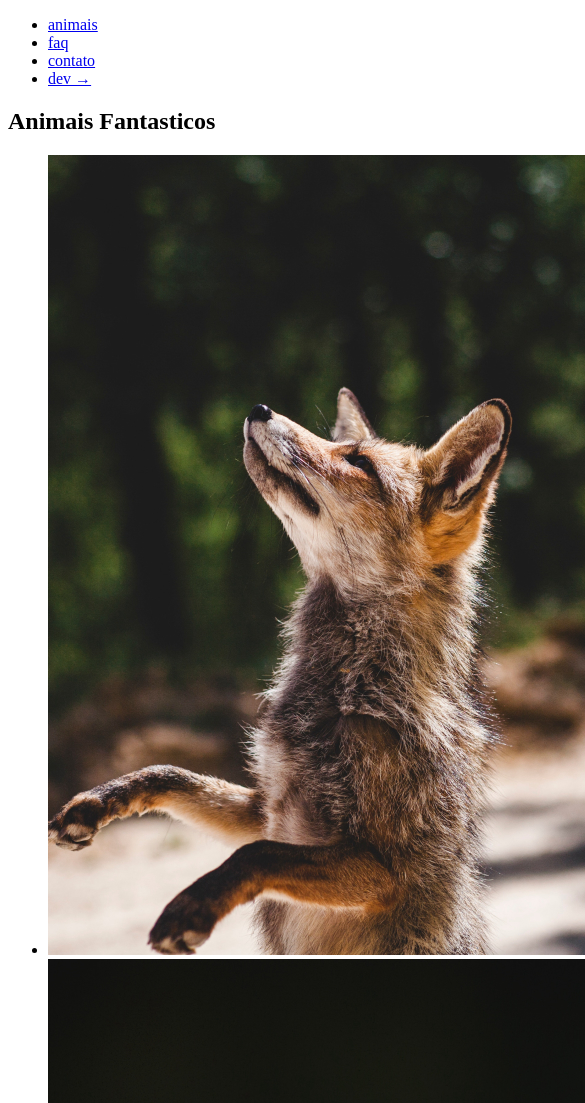
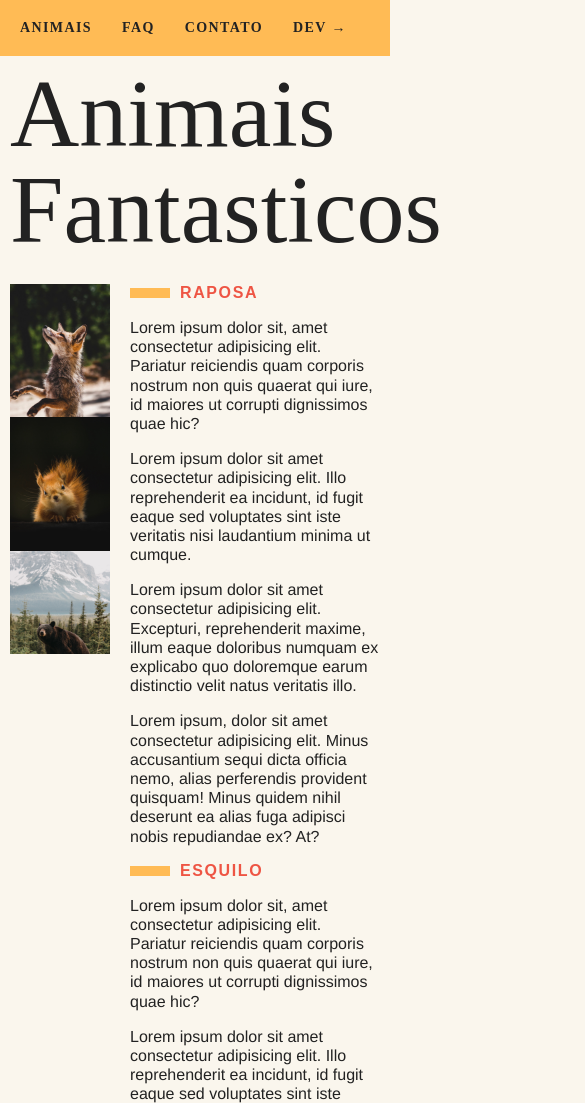
Before and after one commit to ighoralves/animais_fantasticos, a website built with Parcel: page index.html in a window 390 px wide. Shown: the top 1103 px of the page, 585 px wide, since content can reach past the window. Built offline with nearby package versions, Linux system fonts and the light colour scheme.

Commit message:
terminamos a parte do front

```diff
--- /dev/null
+++ b/assets/styles/components/Contato.scss
@@ -0,0 +1,23 @@
+.Contato {
+    .Map {
+        grid-column: 2;
+    }
+
+    .Dados {
+        grid-column: 3;
+
+        li {
+            margin-bottom: 1rem;
+            font-family: Arial, Helvetica, sans-serif;
+
+            &::before {
+                content: '';
+                width: 20px;
+                height: 10px;
+                display: inline-block;
+                margin-right: 10px;
+                background: #fb5;
+            }
+        }
+    }
+}
--- /dev/null
+++ b/assets/styles/components/Faq.scss
@@ -0,0 +1,28 @@
+.Faq {
+    &-lista {
+        grid-column: 2 / 4;
+
+        dt {
+            font-family: helvetica, arial;
+            font-weight: bold;
+            margin-top: 2rem;
+            margin-bottom: .5rem;
+            color: #e54;
+
+            &::before {
+                content: '';
+                width: 20px;
+                height: 10px;
+                display: inline-block;
+                margin-right: 10px;
+                background: #fb5;
+            }
+        }
+
+        dd {
+            font-family: Arial, Helvetica, sans-serif;
+            margin-bottom: .5rem;
+            margin-left: 30px;
+        }
+    }
+}
--- /dev/null
+++ b/assets/styles/components/Footer.scss
@@ -0,0 +1,10 @@
+.Copy {
+    grid-column: 3 / 5;
+    margin-bottom: 2rem;
+    background: #fb5;
+
+    p {
+        font-weight: bold;
+        font-family: Arial, Helvetica, sans-serif;
+    }
+}
--- /dev/null
+++ b/assets/styles/components/Grid.scss
@@ -0,0 +1,67 @@
+.grid-section {
+    grid-column: 2 / 4;
+    width: 100%;
+    box-sizing: border-box;
+    padding: 10px;
+    display: grid;
+    grid-template-columns: 90px 300px 1fr;
+    gap: 20px;
+    margin-bottom: 4rem;
+
+    .Titulo {
+        font-size: 6rem;
+        line-height: 1;
+        font-weight: 400;
+        margin-bottom: 1rem;
+        grid-column: 1 / 4;
+    }
+
+    .Animais-lista {
+        height: 370px;
+        overflow-y: scroll;
+        grid-column: 2;
+
+        &::-webkit-scrollbar {
+            width: 18px;
+        }
+
+        &::-webkit-scrollbar-thumb {
+            background: #fb5;
+            border-left: 4px solid #faf6ed;
+            border-right: 4px solid #faf6ed;
+        }
+
+        &::-webkit-scrollbar-track {
+            background: #faf6ed;
+        }
+    }
+
+    .Animais {
+        grid-column: 3;
+        p {
+            font-family: helvetica, Arial;
+            line-height: 1.2;
+            margin-bottom: 1rem;
+        }
+
+        h2 {
+            font-family: Arial, Helvetica, sans-serif;
+            font-size: 1rem;
+            text-transform: uppercase;
+            letter-spacing: .1em;
+            margin-bottom: 1rem;
+            color: #e54;
+
+            &::before {
+                content: '';
+                display: inline-block;
+                width: 40px;
+                height: 10px;
+                margin-right: 10px;
+                background: #fb5;
+            }
+        }
+    }
+
+
+}
--- /dev/null
+++ b/assets/styles/components/Reset.scss
@@ -0,0 +1,21 @@
+body, h1 ,h2, a, ul, li, dd, dt, dl {
+    margin: 0px;
+    padding: 0px;
+}
+
+img {
+    display: block;
+    max-width: 100%;
+}
+
+ul {
+    list-style: none;
+}
+
+body {
+    background: #faf6ed;
+    color: #222;
+    -webkit-font-smoothing: antialiased;
+    display: grid;
+    grid-template-columns: 1fr 120px minmax(300px, 800px)1fr;
+}
--- /dev/null
+++ b/assets/styles/components/Responsivo.scss
@@ -0,0 +1,37 @@
+@media (max-width: 700px) {
+    body {
+        grid-template-columns: 1fr;
+    }
+
+    .Header, .grid-section, .Copy {
+        grid-column: 1;
+    }
+
+    .Header {
+        margin-top: 0px;
+    }
+
+    .grid-section {
+        grid-template-columns: 100px 1fr;
+        gap: 10px;
+
+        h1 {
+            font-size: 3rem;
+        }
+
+        .Animais-lista {
+            grid-column: 1;
+        }
+
+    }
+
+    .Faq-lista, .Dados, .Mapa {
+        grid-column: 1 / 3;
+    }
+
+    .Copy {
+        margin-bottom: 0px;
+    }
+
+
+}
--- a/assets/styles/components/header.scss
+++ b/assets/styles/components/header.scss
@@ -0,0 +1,24 @@
+.Header {
+  grid-column: 3 / 5;
+  margin-top: 2rem;
+  background: #fb5;
+
+  .Menu ul{
+    display: flex;
+    flex-wrap: wrap;
+    padding: 10px;
+
+    li a {
+      display: block;
+      padding: 10px;
+      color: #222;
+      text-decoration: none;
+      margin-right: 10px;
+      font-weight: bold;
+      text-transform: uppercase;
+      font-size: 0.875rem;
+      letter-spacing: .1em;
+    }
+  }
+
+}
--- a/assets/styles/index.scss
+++ b/assets/styles/index.scss
@@ -1 +1,8 @@
-@import './components/header.scss';
+@import './components/Reset.scss';
+
+@import './components/Header.scss';
+@import './components/Grid.scss';
+@import './components/Faq.scss';
+@import './components/Contato.scss';
+@import './components/Footer.scss';
+@import './components/Responsivo.scss';
--- a/index.html
+++ b/index.html
@@ -8,7 +8,7 @@
   <title>Document</title>
 </head>
 <body>
-  <header>
+  <header class="Header">
    <nav class="Menu">
      <ul>
        <li><a href="#animais">animais</a></li>
@@ -21,9 +21,7 @@
 
   <section class="grid-section Animais" id="animais">
     <h1 class="Titulo">Animais Fantasticos</h1>
-
-    <nav>
-      <ul>
+      <ul class="Animais-lista">
         <li>
           <img src="./assets/img/imagem1.jpg" alt="">
         </li>
@@ -43,10 +41,9 @@
           <img src="./assets/img/imagem6.jpg" alt="">
         </li>
       </ul>
-    </nav>
-    <div>
+    <div class="Animais">
       <section>
-        <h1>Raposa</h1>
+        <h2>Raposa</h2>
         <p>Lorem ipsum dolor sit, amet consectetur adipisicing elit. Pariatur reiciendis quam corporis
           nostrum non quis quaerat qui iure, id maiores ut corrupti dignissimos quae hic?
         </p>
@@ -63,9 +60,7 @@
           alias perferendis provident quisquam! Minus quidem nihil deserunt ea alias fuga adipisci nobis repudiandae
           ex? At?
         </p>
-      </section>
-      <section>
-        <h1>Esquilo</h1>
+        <h2>Esquilo</h2>
         <p>Lorem ipsum dolor sit, amet consectetur adipisicing elit. Pariatur reiciendis quam corporis
           nostrum non quis quaerat qui iure, id maiores ut corrupti dignissimos quae hic?
         </p>
@@ -82,9 +77,7 @@
           alias perferendis provident quisquam! Minus quidem nihil deserunt ea alias fuga adipisci nobis repudiandae
           ex? At?
         </p>
-      </section>
-      <section>
-        <h1>Urso</h1>
+        <h2>Urso</h2>
         <p>Lorem ipsum dolor sit, amet consectetur adipisicing elit. Pariatur reiciendis quam corporis
           nostrum non quis quaerat qui iure, id maiores ut corrupti dignissimos quae hic?
         </p>
@@ -101,9 +94,7 @@
           alias perferendis provident quisquam! Minus quidem nihil deserunt ea alias fuga adipisci nobis repudiandae
           ex? At?
         </p>
-      </section>
-      <section>
-        <h1>Lobo</h1>
+        <h2>Lobo</h2>
         <p>Lorem ipsum dolor sit, amet consectetur adipisicing elit. Pariatur reiciendis quam corporis
           nostrum non quis quaerat qui iure, id maiores ut corrupti dignissimos quae hic?
         </p>
@@ -120,9 +111,7 @@
           alias perferendis provident quisquam! Minus quidem nihil deserunt ea alias fuga adipisci nobis repudiandae
           ex? At?
         </p>
-      </section>
-      <section>
-        <h1>Macaco</h1>
+        <h2>Macaco</h2>
         <p>Lorem ipsum dolor sit, amet consectetur adipisicing elit. Pariatur reiciendis quam corporis
           nostrum non quis quaerat qui iure, id maiores ut corrupti dignissimos quae hic?
         </p>
@@ -139,9 +128,7 @@
           alias perferendis provident quisquam! Minus quidem nihil deserunt ea alias fuga adipisci nobis repudiandae
           ex? At?
         </p>
-      </section>
-      <section>
-        <h1>Leao</h1>
+        <h2>Leao</h2>
         <p>Lorem ipsum dolor sit, amet consectetur adipisicing elit. Pariatur reiciendis quam corporis
           nostrum non quis quaerat qui iure, id maiores ut corrupti dignissimos quae hic?
         </p>
@@ -163,20 +150,23 @@
   </section>
 
   <section class="grid-section Faq" Id="faq">
-    <h1>faq</h1>
-    <dl class="faq-lista">
+    <h1 class="Titulo">faq</h1>
+    <dl class="Faq-lista">
       <dt>Qual a idade dos animais?</dt>
       <dd>As raposas são animais mamíferos e onívoros pertencentes à família Canidae.
         São vulpídeos de porte médio, caracterizados por um focinho comprido e uma cauda longa e peluda.
       </dd>
+
       <dt>Eles são fantásticos?</dt>
       <dd>Também apresentam como particularidade suas pupilas ovais, semelhantes às
         pupilas verticais dos felídeos.
       </dd>
+
       <dt>Qual a diferença?</dt>
       <dd>As raposas são animais mamíferos e onívoros pertencentes à família Canidae.
         São vulpídeos de porte médio, caracterizados por um focinho comprido e uma cauda longa e peluda.
       </dd>
+
       <dt>Como proteger?</dt>
       <dd>Também apresentam como particularidade suas pupilas ovais, semelhantes às pupilas
         verticais dos felídeos.
@@ -185,11 +175,11 @@
   </section>
 
   <section class="grid-section Contato" id="contato">
-    <h1>Contato</h1>
+    <h1 class="Titulo">Contato</h1>
     <div class="Map">
       <img src="./assets/img/mapa.png" alt="">
     </div>
-    <ul>
+    <ul class="Dados">
       <li>ighor@gmail.com</li>
       <li>+55 (33) 99198-0990</li>
       <li>rua do bope 666</li>
```
Also changed, not shown: dist/index.css, dist/index.js, 2 other files.
